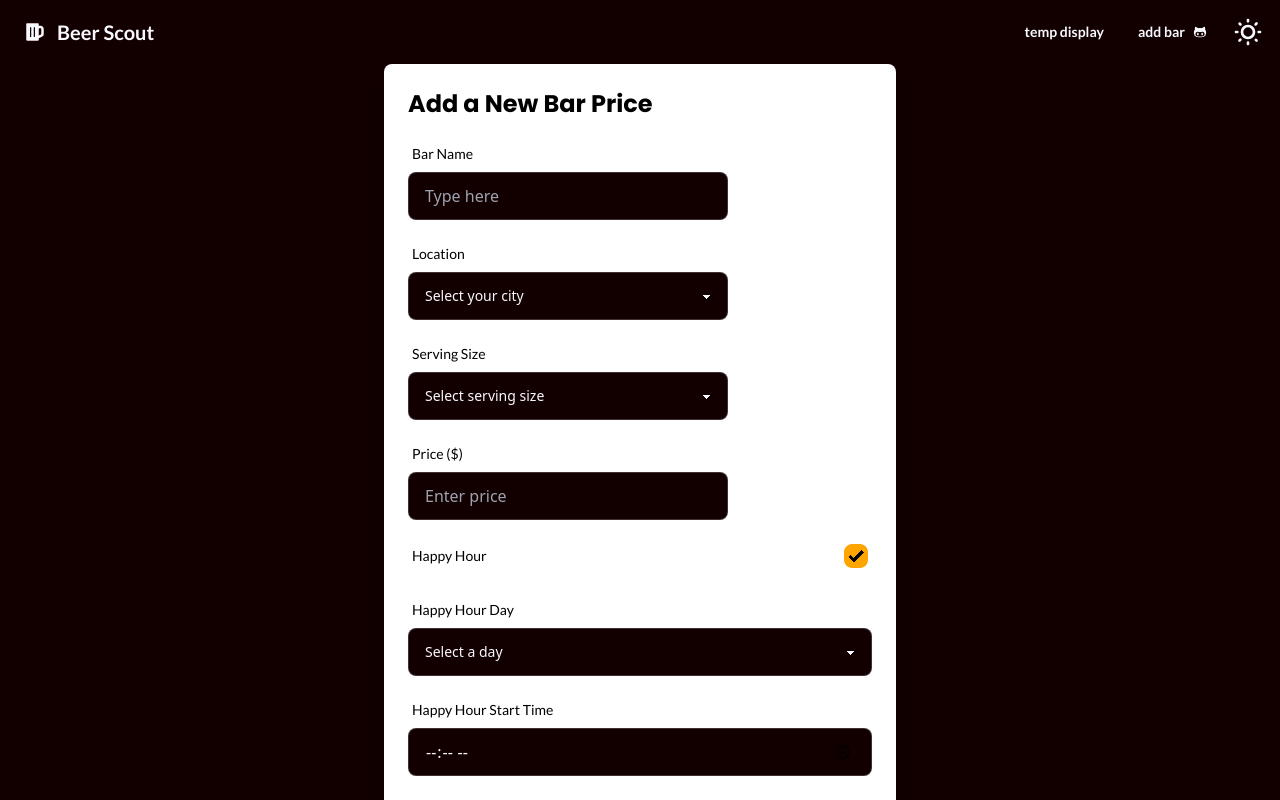
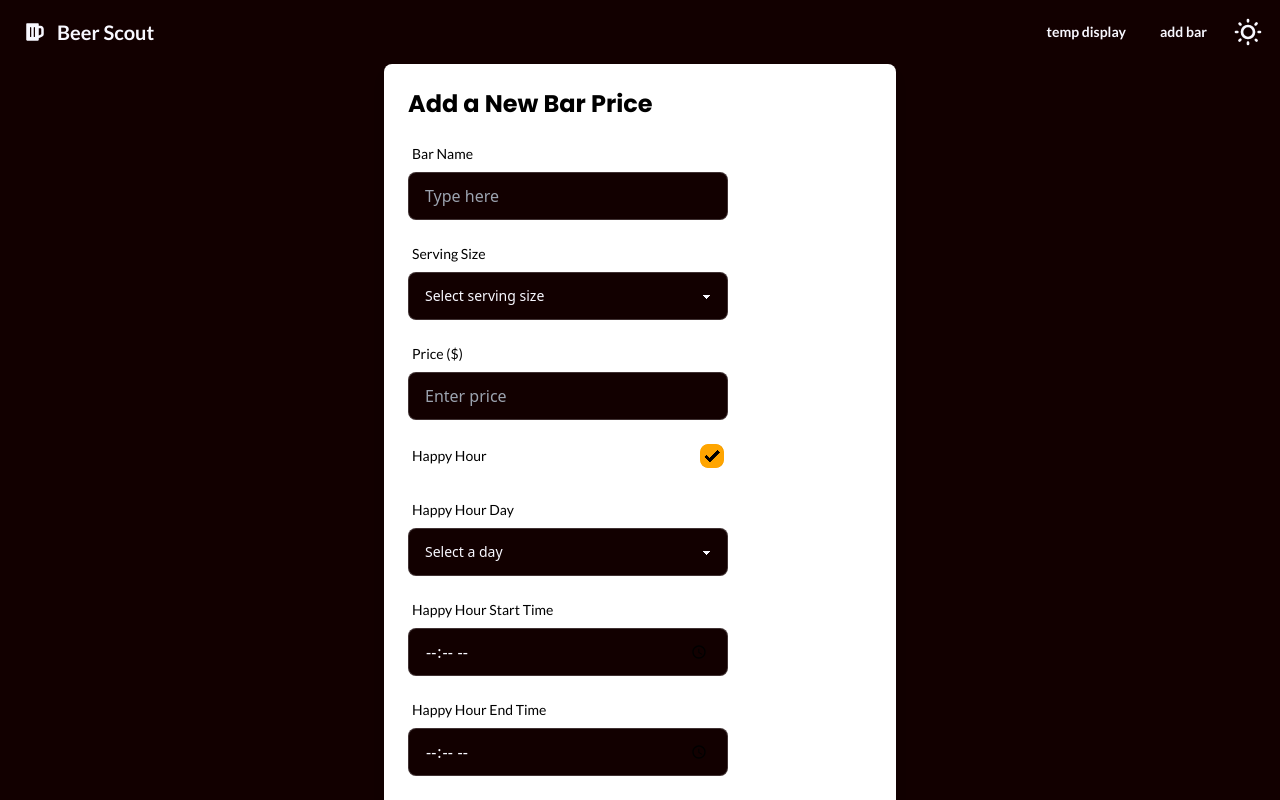
Before and after one commit to beer-scout-project/beer-scout, a React (Vite) app: page /add-bar in a window 1280 px wide. Both pictures are taken after a click on the label "Happy Hour". Built offline with nearby package versions, Linux system fonts and the light colour scheme.

Commit message:
Adjusted layout (centering, lining up, etc.). Switched display to only show St. John's, code was not removed just commented out so can easily be added back in to expand site.

```diff
--- a/src/components/nav.jsx
+++ b/src/components/nav.jsx
@@ -1,7 +1,6 @@
 import React, { useState } from "react";
 import { Link } from "react-router-dom";
 import { FaBeer } from "react-icons/fa";
-import { IoLogoOctocat } from "react-icons/io";
 
 const nav = () => {
   const [theme, setTheme] = useState(localStorage.getItem("theme") || "myDark");
@@ -26,7 +25,7 @@ const nav = () => {
           temp display
         </Link>
         <Link to="/add-bar" className="btn btn-ghost">
-          add bar <IoLogoOctocat />
+          add bar
         </Link>
         {/* end of temp buttons */}
         <button className="btn btn-square btn-ghost">
--- a/src/pages/addBarForm.jsx
+++ b/src/pages/addBarForm.jsx
@@ -76,7 +76,7 @@ const AddBarForm = () => {
   };
 
   return (
-    <div className="mx-auto w-full max-w-lg rounded-lg bg-white p-6 shadow-lg">
+    <div className="max-w-lg mx-[10px] sm:mx-4 md:mx-auto rounded-lg bg-white p-6 shadow-lg">
       <h2 className="mb-4 text-2xl font-bold text-black">
         Add a New Bar Price
       </h2>
@@ -98,7 +98,7 @@ const AddBarForm = () => {
         </div>
 
         {/* Location */}
-        <div className="form-control mb-4">
+        {/*<div className="form-control mb-4">
           <label className="label">
             <span className="label-text text-black">Location</span>
           </label>
@@ -115,7 +115,7 @@ const AddBarForm = () => {
             <option value="st_johns">St. John's</option>
             <option value="halifax">Halifax</option>
           </select>
-        </div>
+        </div>*/}
 
         {/* Serving Size */}
         <div className="form-control mb-4">
@@ -160,7 +160,7 @@ const AddBarForm = () => {
         </div>
 
         {/* Happy Hour Checkbox */}
-        <div className="form-control mb-4">
+        <div className="form-control mb-4 max-w-xs">
           <label className="label cursor-pointer">
             <span className="label-text text-black">Happy Hour</span>
             <input
@@ -185,7 +185,7 @@ const AddBarForm = () => {
                 name="happy_hour_day"
                 value={formData.happy_hour_day}
                 onChange={handleChange}
-                className="select select-bordered w-full bg-base-100 text-base-content"
+                className="select select-bordered w-full max-w-xs bg-base-100 text-base-content"
                 required={formData.happy_hour}
               >
                 <option value="">Select a day</option>
@@ -211,7 +211,7 @@ const AddBarForm = () => {
                 name="happy_hour_start"
                 value={formData.happy_hour_start}
                 onChange={handleChange}
-                className="input input-bordered w-full bg-base-100 text-base-content"
+                className="input input-bordered w-full max-w-xs bg-base-100 text-base-content"
                 required={formData.happy_hour}
               />
             </div>
@@ -228,7 +228,7 @@ const AddBarForm = () => {
                 name="happy_hour_end"
                 value={formData.happy_hour_end}
                 onChange={handleChange}
-                className="input input-bordered w-full bg-base-100 text-base-content"
+                className="input input-bordered w-full max-w-xs bg-base-100 text-base-content"
                 required={formData.happy_hour}
               />
             </div>
@@ -237,7 +237,7 @@ const AddBarForm = () => {
 
         {/* Submit Button */}
         <div className="form-control mt-6">
-          <button type="submit" className="btn btn-primary w-full">
+          <button type="submit" className="btn btn-primary w-full max-w-xs">
             Submit
           </button>
         </div>
--- a/src/pages/barList.jsx
+++ b/src/pages/barList.jsx
@@ -88,7 +88,9 @@ const BarList = () => {
             <span className="mr-2">
               <FaLocationDot />
             </span>
-            {city ? ` ${city}` : "No location selected"}
+            St. John&#39;s
+            {/*For When there are more cities
+            {city ? ` ${city}` : "No location selected"}*/}
           </p>
           <h2 className="mb-4 mt-2 text-2xl font-bold text-gray-800">
             Cheapest Beer Now
--- a/src/pages/home.jsx
+++ b/src/pages/home.jsx
@@ -1,12 +1,16 @@
-import React, { useState } from "react";
+//import React, { useState } from "react";
 import { Link } from "react-router-dom";
 
 const home = () => {
-  const [selectedCity, setSelectedCity] = useState("");
+
+  const selectedCity = "st_johns"
+
+  //Code for drop down list if additional cities added
+  /*const [selectedCity, setSelectedCity] = useState("");
 
   const handleSelectChange = (event) => {
     setSelectedCity(event.target.value);
-  };
+  };*/
 
   // temp add to storage
   const handleClick = () => {
@@ -26,10 +30,11 @@ const home = () => {
         <div className="w-full">
           <h1 className="mb-5 text-5xl font-extrabold">Scouting Beer Deals?</h1>
           <h5 className="mb-5 text-xl font-light">
-            Find the cheapest beer near you!
+            Find the cheapest beer in downtown St. John&#39;s!
           </h5>
-          <div className="flex flex-col justify-center sm:flex-row">
-            <select
+          <div className="flex flex-col items-center">
+            {/*Code for drop down list if additional cities added*/}
+            {/*<select
               className="select select-bordered w-full max-w-xs bg-base-100 text-base-content"
               onChange={handleSelectChange}
             >
@@ -38,13 +43,13 @@ const home = () => {
               </option>
               <option>St.Johns</option>
               <option>Halifax</option>
-            </select>
+            </select>*/}
             <Link
               to="/bar-list"
               className="btn btn-primary btn-wide sm:ml-4"
               onClick={handleClick}
             >
-              Continue
+              Cheapest beer right now!
             </Link>
           </div>
         </div>
```
